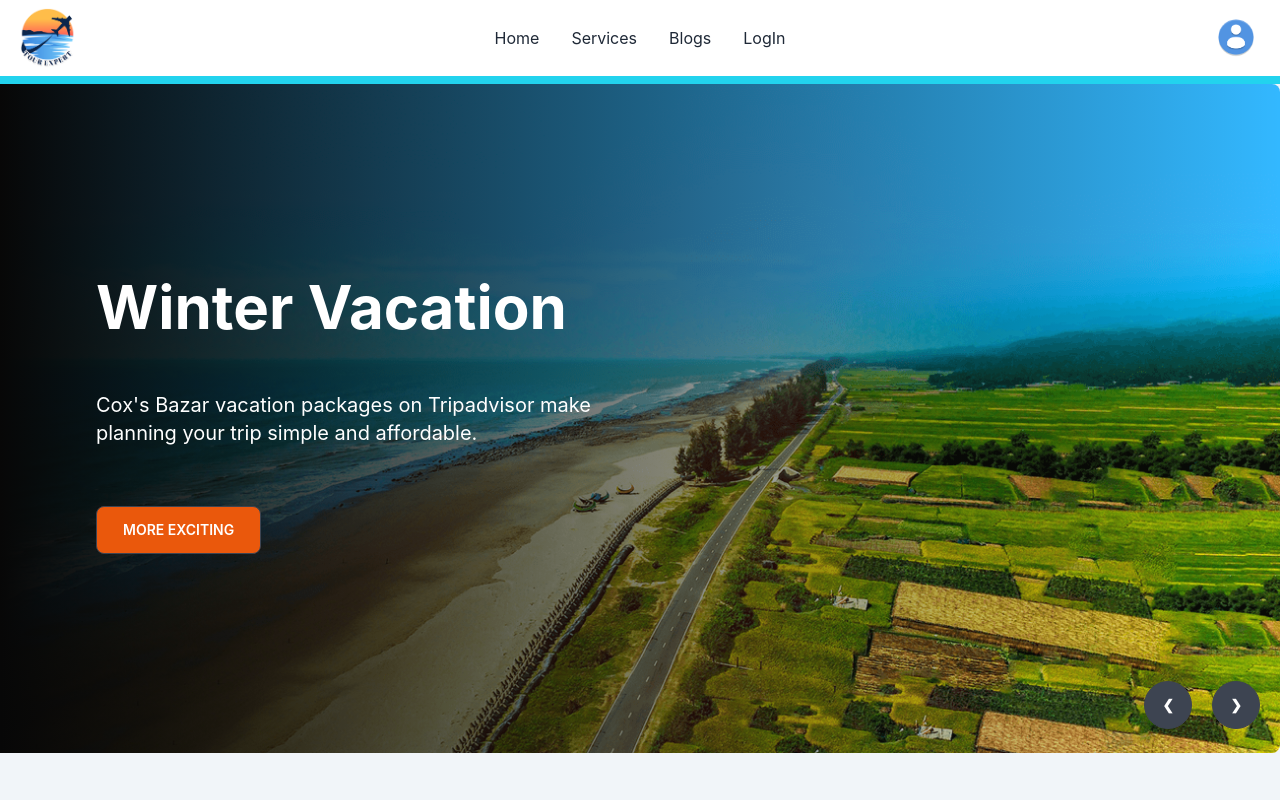
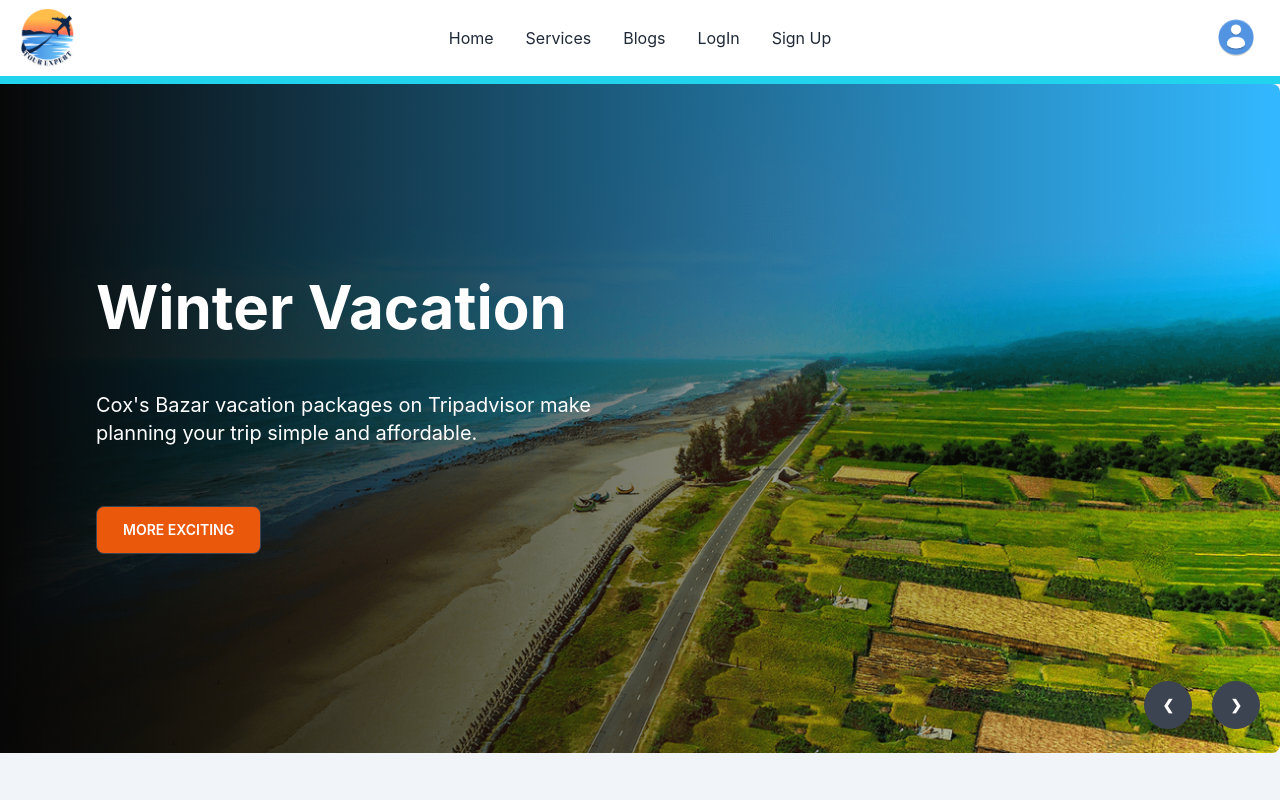
Before and after one commit to jharnakhatun2/tour-expert_repo, a React (Create React App) app: page / in a window 1280 px wide. Shown: the top 800 px of the page. Built offline with nearby package versions, Linux system fonts and the light colour scheme; no server answers.

Commit message:
added login and signup route setting

```diff
--- a/src/Pages/Review/Review.js
+++ b/src/Pages/Review/Review.js
@@ -7,6 +7,7 @@ import { Link } from "react-router-dom";
 const Review = () => {
   const { user } = useContext(AuthContext);
   const [review, setReview] = useState([]);
+  console.log(review);
   console.log(review);
 
   useEffect(() => {
--- a/src/Pages/Router/Routes.js
+++ b/src/Pages/Router/Routes.js
@@ -12,7 +12,6 @@ import Blogs from '../Blogs/Blogs';
 import Blog from '../Blogs/Blog';
 import Update from '../Review/Update';
 import Error from '../Error';
-import PrivateRoute from './PrivateRoute';
 
 
 const router = createBrowserRouter([
@@ -48,11 +47,11 @@ const router = createBrowserRouter([
         },
         {
           path: '/review',
-          element: <PrivateRoute><Review></Review></PrivateRoute>
+          element: <Review></Review>
         },
         {
           path: '/addservice',
-          element: <PrivateRoute><AddServices></AddServices></PrivateRoute>
+          element: <AddServices></AddServices>
         },
         {
           path: '/blogs',
--- a/src/Shared/Header/Header.js
+++ b/src/Shared/Header/Header.js
@@ -23,11 +23,12 @@ const Header = () => {
               <div className="flex">
               <li><Link to = '/addservice'>Add Services</Link></li>
               <li><Link to = '/review'>My Review</Link></li>
-              <li onClick ={handleLogOut}><Link>Log Out</Link></li>
+              <li onClick ={handleLogOut}><Link to="/service">Log Out</Link></li>
               </div>
 
               : <li><Link to = '/login'>LogIn</Link></li>
         }
+        <li><Link to = '/review'>Sign Up</Link></li>
 
     </>
   return (
```
